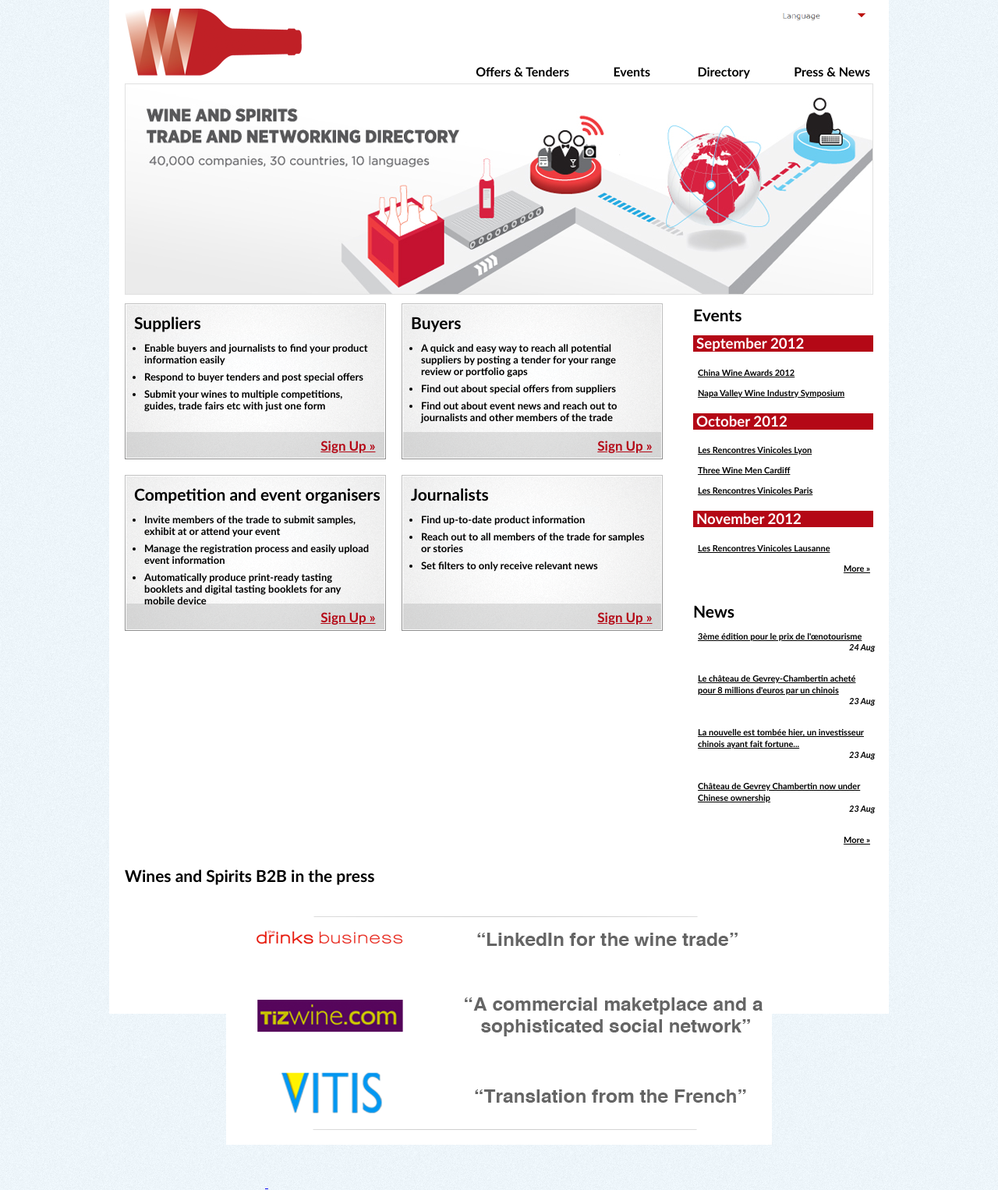
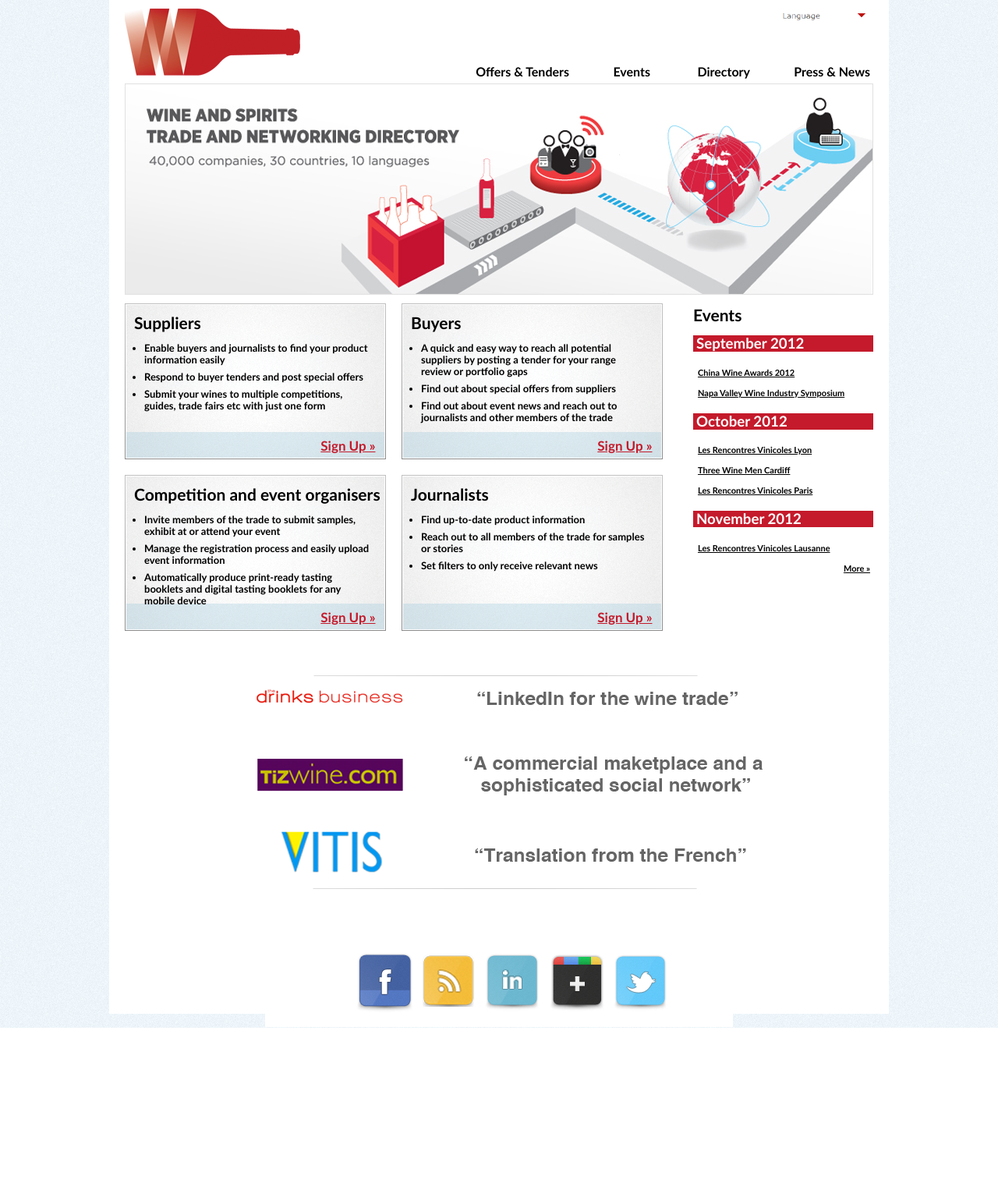
Before and after one commit to jimmytidey/wsb2b, a PHP site: page /v2.php in a window 1280 px wide. Shown: the whole page at 78% size. After the commit the page ends 1318 px from the top, so only its background shows below. Run offline with PHP 8.4, Linux system fonts and the light colour scheme; some libraries are stand-ins or nearby versions.

Commit message:
automated commit

```diff
--- a/html/css/main.css
+++ b/html/css/main.css
@@ -35,7 +35,7 @@ body {
 }
 
 #events h3 {
-	background-color: #b40816;
+	background-color: #c41a2b;
 	color:white;
 	padding:3px 4px;
 }
@@ -62,7 +62,7 @@ body {
 }
 
 #news h3 {
-	background-color: #b40816;
+	background-color: #c41a2b;
 	color:white;
 	padding:3px 4px;
 }
@@ -127,7 +127,7 @@ h2 {
 
 .signup {
 	text-align:right;
-	color: #b40816;
+	color: #c41a2b;
 	position:absolute;
 	text-decoration:underline;
 	bottom:0px;
--- a/html/v2.php
+++ b/html/v2.php
@@ -129,6 +129,7 @@
                 <p class='more'>More &raquo;</p>
             </div>
 
+            <!--
             <div id='news'>
                 <h2>News</h2>
 
@@ -144,6 +145,8 @@
 
                 <p class='more'>More &raquo;</p>
             </div>
+            -->
+
         </div>
 
 
@@ -198,37 +201,12 @@
 
 
         <div id='in_the_press'>
-            <h2>Wines and Spirits B2B in the press</h2>
-            <img  src='resources/in_the_press.png'>
+            <!--<h2>Wines and Spirits B2B in the press</h2> -->
+            <img  src='resources/in_the_press.png' >
         </div>
-		<div class='social_box'>
-		    <div id='facebook' class='sm_button'>
-			    <script src="http://connect.facebook.net/en_US/all.js#xfbml=1"></script><fb:like id='facebook_like' href="" layout="box_count" show_faces="false" width="90" font=""></fb:like>
-			</div>
-
-			<div id='twitter' class='sm_button'>
-			    <a href="http://twitter.com/share" class="twitter-share-button" data-text="@panabee is the simplest way to brainstorm names for websites, blogs, and mobile apps. Try it out!" data-count="vertical">&nbsp;</a><script type="text/javascript" src="http://platform.twitter.com/widgets.js"></script>
-			</div>
-
-			<div id='google_plus' class='sm_button'>
-			    <g:plusone size="tall"></g:plusone>
-			</div>
-
-			<div id='linked_in' class='sm_button'>
-			    <script src="http://platform.linkedin.com/in.js" type="text/javascript"></script>
-                <script type="IN/Share" data-counter="top"></script>
-		    </div>
-		</div>
 
 
-    	<script type="text/javascript">
-    	  (function() {
-    	    var po = document.createElement('script'); po.type = 'text/javascript'; po.async = true;
-    	    po.src = 'https://apis.google.com/js/plusone.js';
-    	    var s = document.getElementsByTagName('script')[0]; s.parentNode.insertBefore(po, s);
-    	  })();
-    	</script>
-
+        <img  src='resources/sm_icons.png' class='social_box' >
 
 	</div>
 </body>
```
Also changed, not shown: html/resources/cta_bkg.png, html/resources/header.png, html/resources/header_v2.png, 2 other files.
